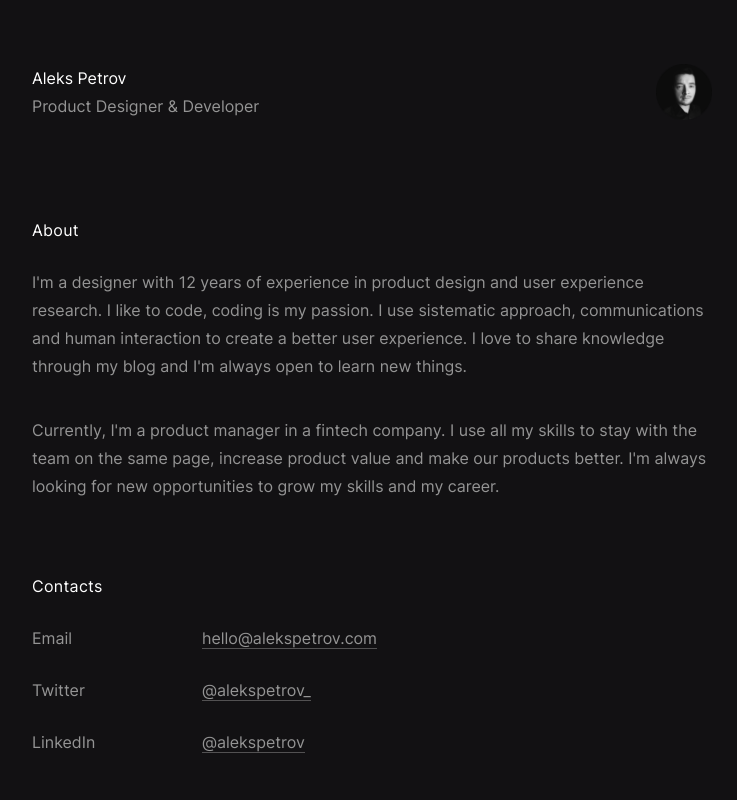
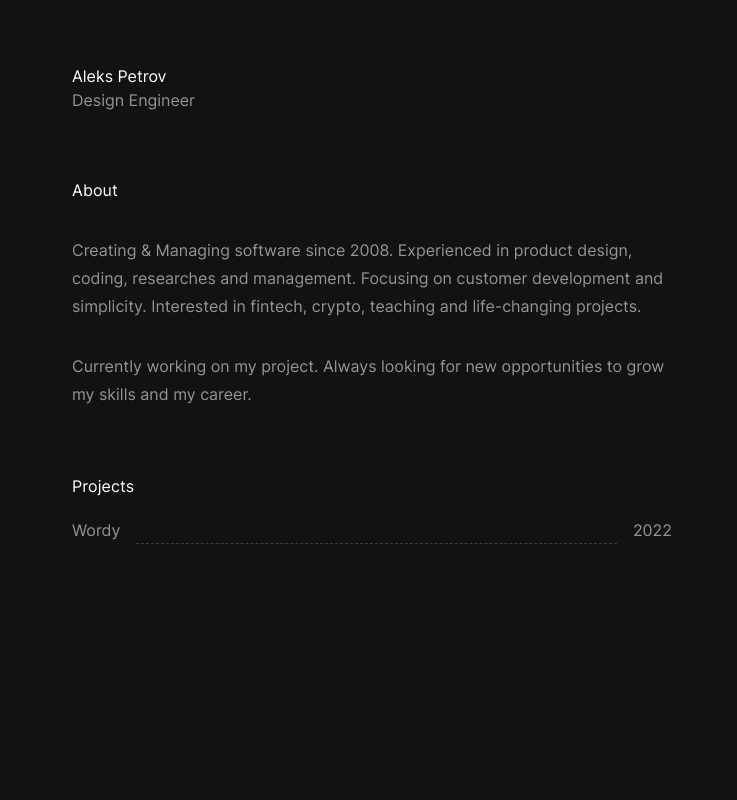
Before and after one commit to alekspetrov/alekspetrov-website, a Nuxt app: page / in a window 1280 px wide. Shown: the top 800 px of the page, without its empty margins (268-1005 px from the left). Built offline with nearby package versions, Linux system fonts and the light colour scheme; no server answers.

Commit message:
Front page updates

```diff
--- a/assets/css/global.css
+++ b/assets/css/global.pcss
@@ -33,21 +33,16 @@ body {
   src: url('../fonts/Inter/static/Inter-SemiBold.ttf') format('truetype');
 }
 
-h1 {
+h1,
+h2,
+h3 {
   color: var(--white);
   font-size: var(--text-md);
   font-weight: 500;
   letter-spacing: 0.006rem;
 }
 
-h3 {
-  color: var(--white);
-  font-size: var(--text-md);
-  font-weight: 500;
-  letter-spacing: 0.0187rem;
-}
-
-p > a,
+.content a,
 .link {
   display: inline;
   transition: all var(--transition);
@@ -59,23 +54,26 @@ p > a,
   }
 }
 
+ul,
+li {
+  list-style: none;
+  padding: 0;
+  margin: 0;
+}
+
 .split-list {
   padding: 0;
 
-  > li {
+  > li > a {
     display: flex;
-    flex-direction: column;
-    margin-bottom: calc(var(--space-md) * 3);
+    justify-content: space-between;
+    /* margin-bottom: calc(var(--space-md) * 3); */
 
-    @media screen and (min-width: 640px) {
-      flex-direction: row;
-      margin-bottom: calc(var(--space-md) * 2);
-
-      div:first-of-type {
-        width: 25%;
-        flex-wrap: nowrap;
-        flex-shrink: 0;
-      }
+    :nth-child(2) {
+      border-bottom: 1px dashed var(--gray-900);
+      flex: 1;
+      margin-left: 1rem;
+      margin-right: 1rem;
     }
   }
 
@@ -85,3 +83,11 @@ p > a,
     }
   }
 }
+
+/* Components common parts */
+.card {
+  background: rgba(255, 255, 255, 0.03);
+  padding: 16px 24px;
+  border: 1px solid rgba(255, 255, 255, 0.08);
+  border-radius: 4px;
+}
--- a/assets/css/tokens.css
+++ b/assets/css/tokens.pcss
@@ -25,6 +25,9 @@
   --space-sm: 0.5rem; /* 8px */
   --space-md: 0.75rem; /* 12px */
   --space-lg: 1rem; /* 16px */
+  --space-xl: 2rem; /* 32px */
+  --space-2xl: 3rem; /* 48px */
+  --space-3xl: 4rem; /* 64px */
 
-  --blog-width: 68ch;
+  --blog-width: 60ch;
 }
--- a/components/block/Banner.vue
+++ b/components/block/Banner.vue
@@ -2,32 +2,28 @@
   <div class="banner" role="banner">
     <h3>About</h3>
     <p>
-      I'm a designer with 12 years of experience in product design and user
-      experience research. I like to code, coding is my passion. I use
-      sistematic approach, communications and human interaction to create a
-      better user experience. I love to share knowledge through my blog and I'm
-      always open to learn new things.
+      Creating & Managing software since 2008. Experienced in product design,
+      coding, researches and management. Focusing on customer development and
+      simplicity. Interested in fintech, crypto, teaching and life-changing
+      projects.
     </p>
-
     <p>
-      Currently, I'm a product manager in a fintech company. I use all my skills
-      to stay with the team on the same page, increase product value and make
-      our products better. I'm always looking for new opportunities to grow my
-      skills and my career.
+      Currently working on my project. Always looking for new opportunities to
+      grow my skills and my career.
     </p>
   </div>
 </template>
 
 <style lang="postcss">
 .banner {
-  margin-bottom: calc(var(--space-md) * 6);
+  margin-bottom: var(--space-3xl);
 
-  > h3 {
-    margin-bottom: calc(var(--space-md) * 2);
+  h3 {
+    margin-bottom: var(--space-xl);
   }
 
   p + * {
-    margin-top: calc(var(--space-md) * 3);
+    margin-top: var(--space-xl);
   }
 }
 </style>
--- a/components/block/Contacts.vue
+++ b/components/block/Contacts.vue
@@ -1,33 +1,6 @@
 <template>
   <div class="contacts">
-    <h3>Contacts</h3>
-
-    <ul class="split-list">
-      <li>
-        <div>Email</div>
-        <div>
-          <a class="link" href="email:hello@alekspetrov.com"
-            >hello@alekspetrov.com</a
-          >
-        </div>
-      </li>
-      <li>
-        <div>Twitter</div>
-        <div>
-          <a class="link" href="https://twitter.com/alekspetrov_"
-            >@alekspetrov_</a
-          >
-        </div>
-      </li>
-      <li>
-        <div>LinkedIn</div>
-        <div>
-          <a class="link" href="https://www.linkedin.com/in/alekspetrov/"
-            >@alekspetrov</a
-          >
-        </div>
-      </li>
-    </ul>
+    <div></div>
   </div>
 </template>
 
--- /dev/null
+++ b/components/block/Projects.vue
@@ -0,0 +1,14 @@
+<template>
+  <div>
+    <h3 class="block-title">Projects</h3>
+    <ul class="split-list">
+      <li>
+        <NuxtLink href="/projects/wordy">
+          <div>Wordy</div>
+          <div></div>
+          <div>2022</div>
+        </NuxtLink>
+      </li>
+    </ul>
+  </div>
+</template>
--- a/components/content/Code.vue
+++ b/components/content/Code.vue
@@ -1,6 +1,6 @@
 <script setup>
 import Prism from 'prismjs'
-import '../../assets/css/prism-theme.css'
+import '../../assets/css/prism-theme.pcss'
 
 Prism.languages.vue = Prism.languages.markup
 
--- /dev/null
+++ b/components/site/Header.vue
@@ -0,0 +1,24 @@
+<template>
+  <header class="site-header">
+    <NuxtLink to="/" class="site-name">Aleks Petrov</NuxtLink>
+    <div>Design Engineer</div>
+  </header>
+</template>
+
+<style lang="postcss">
+.site-header {
+  display: block;
+  line-height: 1.5rem;
+  margin-bottom: var(--space-3xl);
+}
+
+.site-avatar {
+  width: 72px;
+  height: auto;
+}
+
+.site-name {
+  display: inline-block;
+  color: var(--white);
+}
+</style>
--- a/layouts/blog.vue
+++ b/layouts/blog.vue
@@ -1,14 +1,6 @@
 <template>
-  <div class="blog">
-    <header>
-      <div>
-        <NuxtLink to="/" class="blog-name">Aleks Petrov</NuxtLink>
-        <div>Product Designer & Developer</div>
-      </div>
-      <div>
-        <img src="/avatar-lg.png" alt="avatar" />
-      </div>
-    </header>
+  <div class="blog-layout">
+    <SiteHeader />
     <main>
       <slot />
     </main>
@@ -16,36 +8,15 @@
 </template>
 
 <style lang="postcss">
-.blog {
-  padding: calc(var(--space-lg) * 4) 0;
+.blog-layout {
+  padding: var(--space-3xl);
   padding-inline: calc(var(--space-md) * 2);
-
-  > * {
-    max-width: var(--blog-width);
-    margin: auto;
-  }
-
-  > header {
-    margin-bottom: calc(var(--space-lg) * 6);
-    display: flex;
-
-    > div:first-of-type {
-      flex-shrink: 0;
-    }
-
-    > div:last-of-type {
-      margin-left: auto;
-      max-width: 56px;
-    }
-  }
-}
-
-.blog-name {
-  color: var(--white);
+  max-width: var(--blog-width);
+  margin: auto;
 }
 
 @media screen and (min-width: 700px) {
-  .blog {
+  .blog-layout {
     padding-inline: 0;
   }
 }
--- a/nuxt.config.ts
+++ b/nuxt.config.ts
@@ -19,9 +19,9 @@ export default defineNuxtConfig({
     ],
   },
   css: [
-    '~/assets/css/reset.css',
-    '~/assets/css/tokens.css',
-    '~/assets/css/global.css',
+    '~/assets/css/reset.pcss',
+    '~/assets/css/tokens.pcss',
+    '~/assets/css/global.pcss',
   ],
   build: {
     postcss: {
--- a/pages/index.vue
+++ b/pages/index.vue
@@ -1,4 +1,5 @@
 <script setup>
+import Projects from '~~/components/block/Projects.vue'
 const nuxtAppHook = useNuxtApp().hook
 
 nuxtAppHook('page:finish', () => {
@@ -10,7 +11,8 @@ useHead({
   meta: [
     {
       name: 'description',
-      content: 'Product designer & developer blog.',
+      content:
+        'Aleks Petrov he is experienced product maker sharing his experience.',
     },
   ],
 })
@@ -19,8 +21,24 @@ useHead({
 <template>
   <NuxtLayout name="blog">
     <BlockBanner />
-    <BlockContacts />
     <BlockPosts />
-    <BlockExperience />
+    <BlockProjects />
+    <!-- <BlockExperience /> -->
   </NuxtLayout>
 </template>
+
+<style lang="postcss">
+.block-title {
+  margin-bottom: 16px;
+}
+
+.projects {
+  li {
+    margin-bottom: 8px;
+
+    a:hover {
+      color: white;
+    }
+  }
+}
+</style>
```
Also changed, not shown: assets/css/prism-theme.pcss (renamed from assets/css/prism-theme.css), assets/css/reset.pcss (renamed from assets/css/reset.css), 1 other file (tests, documents, lock files or other folders).
